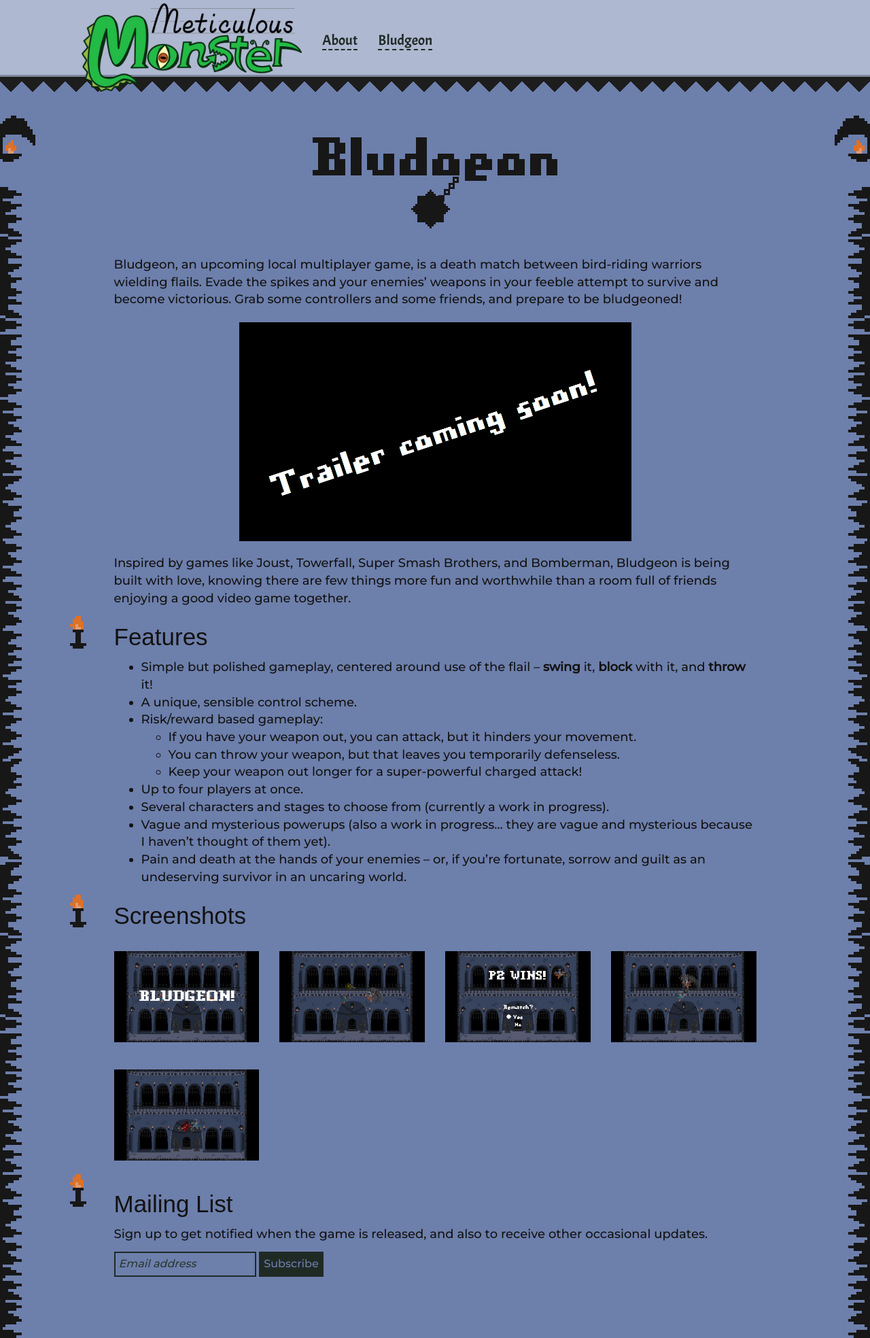
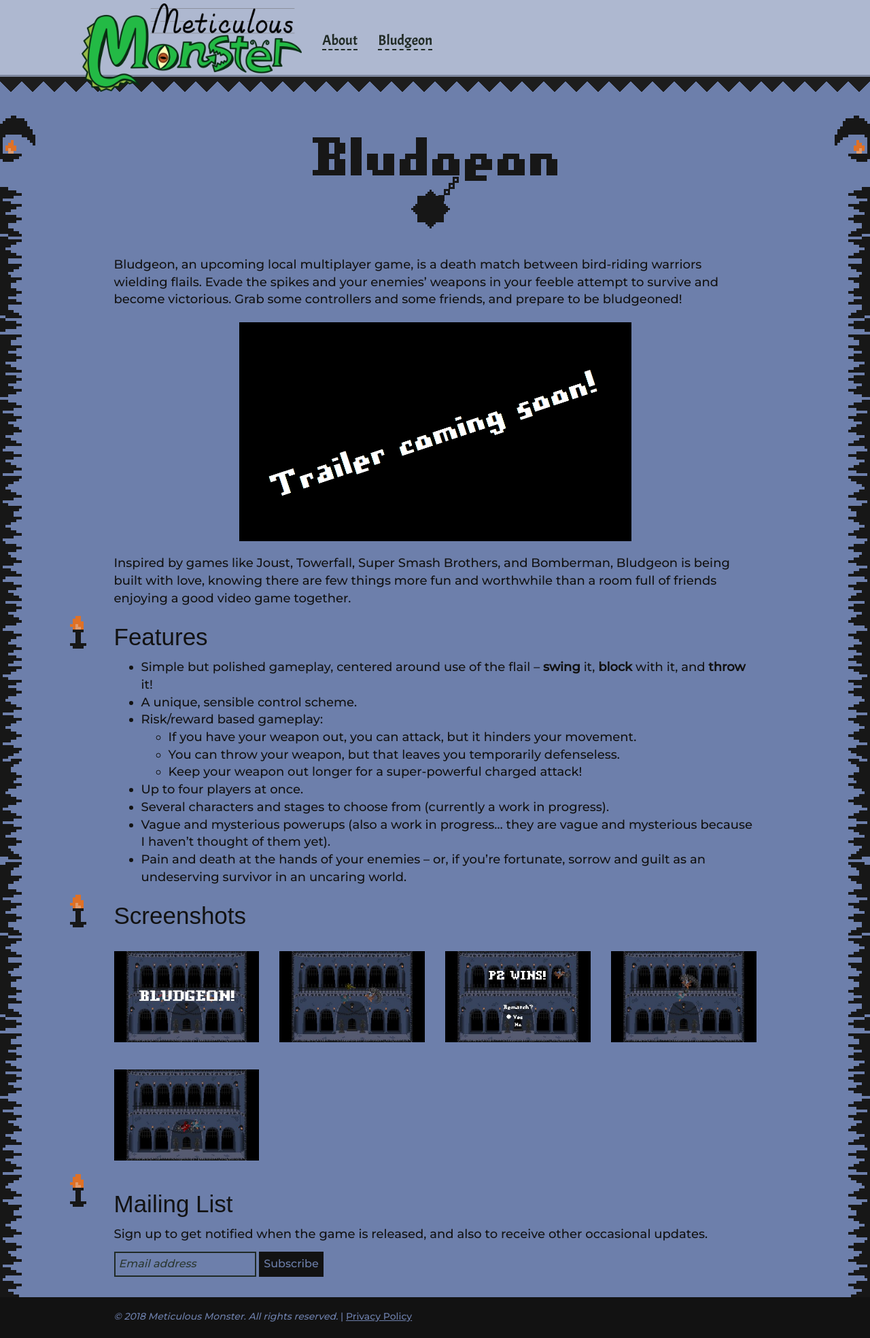
Before and after one commit to meticulousmonster/meticulousmonster.github.io, a Jekyll site: the page built from bludgeon.md, in a window 1280 px wide. Shown: the whole page at 68% size. Built offline with Jekyll 4.4.1, drawn with Linux system fonts in a browser that asks for light colours; comment, search, counter and statistics services are not loaded.

Commit message:
Add footer

```diff
--- /dev/null
+++ b/_includes/footer.html
@@ -0,0 +1,26 @@
+<footer>
+    <div class="container">
+        <div class="row">
+            <div class="col-sm-10 col-sm-offset-1 col-xs-12">
+                <div class="footer-text">
+                    <span class="copyright">
+                        {% assign year = site.time | date: "%Y" %}
+                        {% case year %}
+                            {% when '2018' %}
+                                &copy; 2018
+                            {% else %}
+                                &copy; 2018-{{year}}
+                        {% endcase %}
+                        Meticulous Monster.
+                        <span class="line-break"><br/></span>
+                        All rights reserved.
+                    </span>
+                    <span class="separator"> | </span>
+                    <span class="privacy">
+                        <a href="{{site.baseurl}}/privacy-policy">Privacy Policy</a>
+                    </span>
+                </div>
+            </div>
+        </div>
+    </div>
+</footer>
--- a/_layouts/bludgeon.html
+++ b/_layouts/bludgeon.html
@@ -20,6 +20,7 @@
             </div>
         </div>
     </main>
+    {% include footer.html %}
     {% include scripts.html %}
 </body>
 
--- a/_layouts/page.html
+++ b/_layouts/page.html
@@ -15,6 +15,7 @@
             </div>
         </div>
     </main>
+    {% include footer.html %}
     {% include scripts.html %}
 </body>
 
--- a/_sass/_base.scss
+++ b/_sass/_base.scss
@@ -93,7 +93,7 @@
     font-family: $font-family-headings;
 }
 
-h2 {
+h1, h2 {
     font-size: 35px;
 }
 
@@ -103,6 +103,28 @@
     &:hover {
         color: $brand-primary;
         text-decoration: underline;
+    }
+}
+
+footer {
+    color: $footer-color;
+    background-color: $footer-bg-color;
+
+    a {
+        color: $footer-color;
+        text-decoration: underline;
+    }
+
+    a:hover, a:focus {
+        color: $footer-color;
+    }
+
+    .footer-text {
+        font-size: 14px;
+
+        .copyright {
+            font-style: italic;
+        }
     }
 }
 
@@ -145,7 +167,7 @@
         font-size: 16px;
 
         &:hover {
-        background-color: $brand-primary;
+            background-color: $brand-primary;
         }
 
         &:focus {
@@ -190,6 +212,19 @@
         width: 100%;
         height: 32px;
     }
+
+    footer {
+        color: $bludgeon-bg-color;
+        background-color: $bludgeon-color;
+
+        a {
+            color: $bludgeon-bg-color;
+        }
+
+        a:hover, a:focus {
+            color: $bludgeon-bg-color;
+        }
+    }
 }
 
 .bludgeon {
@@ -207,7 +242,12 @@
         }
 
         input[type="submit"] {
+            background-color: $bludgeon-color;
             color: $bludgeon-bg-color;
+
+            &:hover {
+                background-color: lighten($bludgeon-color, 10%);
+            }
         }
     }
 }
--- a/_sass/_layout.scss
+++ b/_sass/_layout.scss
@@ -1,3 +1,16 @@
+html {
+    min-height: 100%;
+    position: relative;
+}
+
+body {
+    margin-bottom: $footer-height;
+
+    @media (max-width: 514px) {
+        margin-bottom: $alternate-footer-height;
+    }
+}
+
 nav {
     .navbar-toggle {
         position: absolute;
@@ -61,6 +74,42 @@
     }
 }
 
+footer {
+    position: absolute;
+    bottom: 0;
+    height: $footer-height;
+    width: 100%;
+
+    @media (max-width: 514px) {
+        height: $alternate-footer-height;
+    }
+
+    .footer-text {
+        text-align: center;
+        margin-bottom: ($footer-height - $line-height-computed) / 2;
+        margin-top: ($footer-height - $line-height-computed) / 2;
+
+        @media (min-width: 515px) {
+            float: left;
+
+            .line-break {
+                display: none;
+            }
+        }
+
+        @media (max-width: 514px) {
+            .separator {
+                display: none;
+            }
+
+            .privacy {
+                display: block;
+                margin-top: ($footer-height - $line-height-computed) / 2;
+            }
+        }
+    }
+}
+
 .bludgeon {
     .spike-cover {
         @media (min-width: 768px) {
--- a/css/main.scss
+++ b/css/main.scss
@@ -17,9 +17,14 @@
 $heading-bg-color-2: #74457C;
 $heading-bg-color-3: $brand-primary;
 $heading-bg-color: $heading-bg-color-1;
+$footer-color: #E7F4D7;
+$footer-bg-color: #202A25;
 
 $bludgeon-bg-color: #6D7FAB;
 $bludgeon-color: #121212;
+
+$footer-height: 60px;
+$alternate-footer-height: 113px;
 
 $navbar-default-color: $heading-color;
 $navbar-default-link-color: $heading-color;
```
Also changed, not shown: privacy-policy.md (added, +8 -0 lines).
